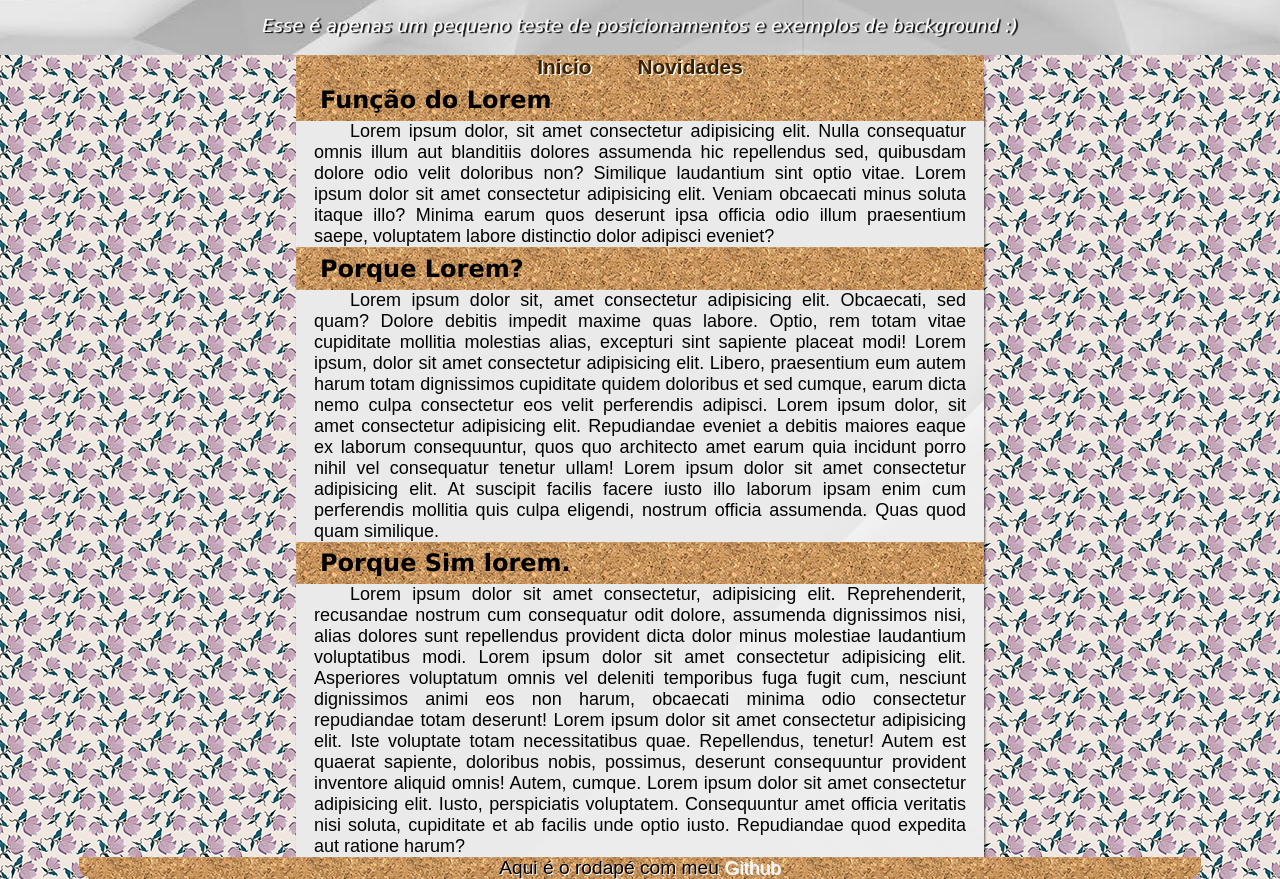
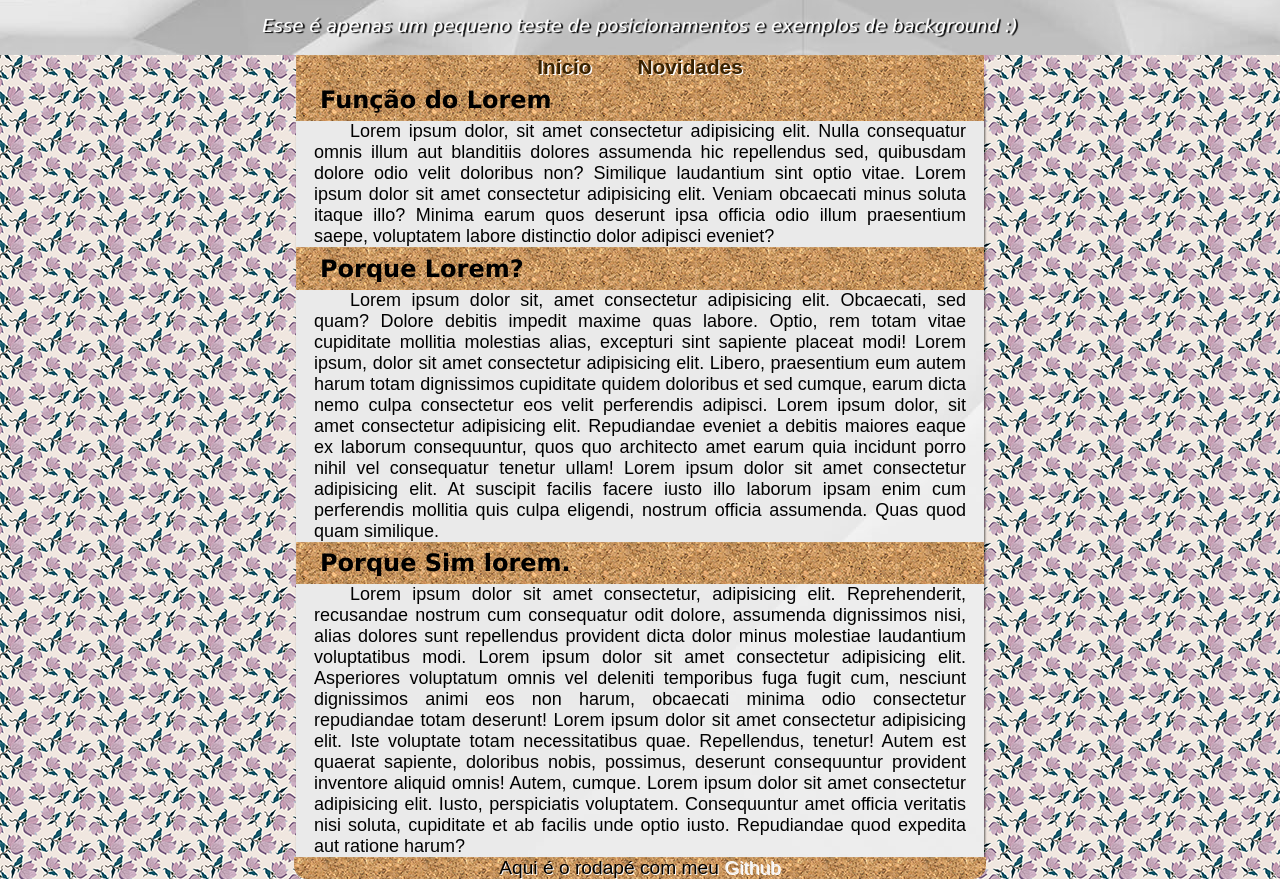
Before and after one commit to AThews/html-css, a plain HTML site: page exercicios/ex022/fundo005.html in a window 1280 px wide. Shown: the part 57-936 px from the top of the page. Drawn offline with Linux system fonts and the light colour scheme.

Commit message:
Update fundo005.html

```diff
--- a/exercicios/ex022/fundo005.html
+++ b/exercicios/ex022/fundo005.html
@@ -78,11 +78,12 @@
         background-image: url(imagens/pattern004.png);
         color: black;
         text-align: center;
-        margin: 0em 4.1em;
+        margin: auto;
         border-bottom-left-radius: .7em;
         border-bottom-right-radius: .7em;
         font-size: larger;
         text-shadow: 1px 1px white;
+        max-width: 36em;
       }
 
       footer a {
```
